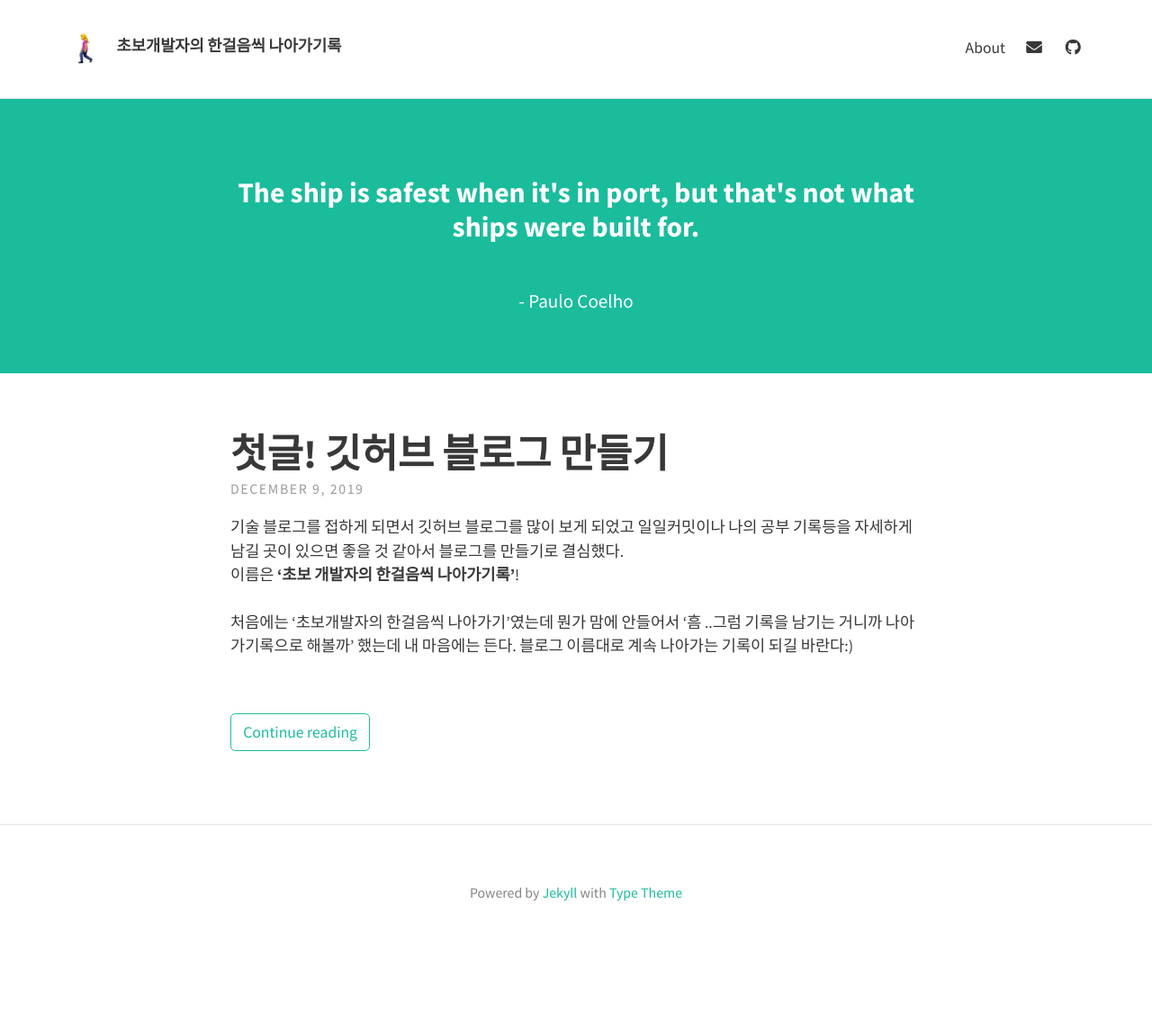
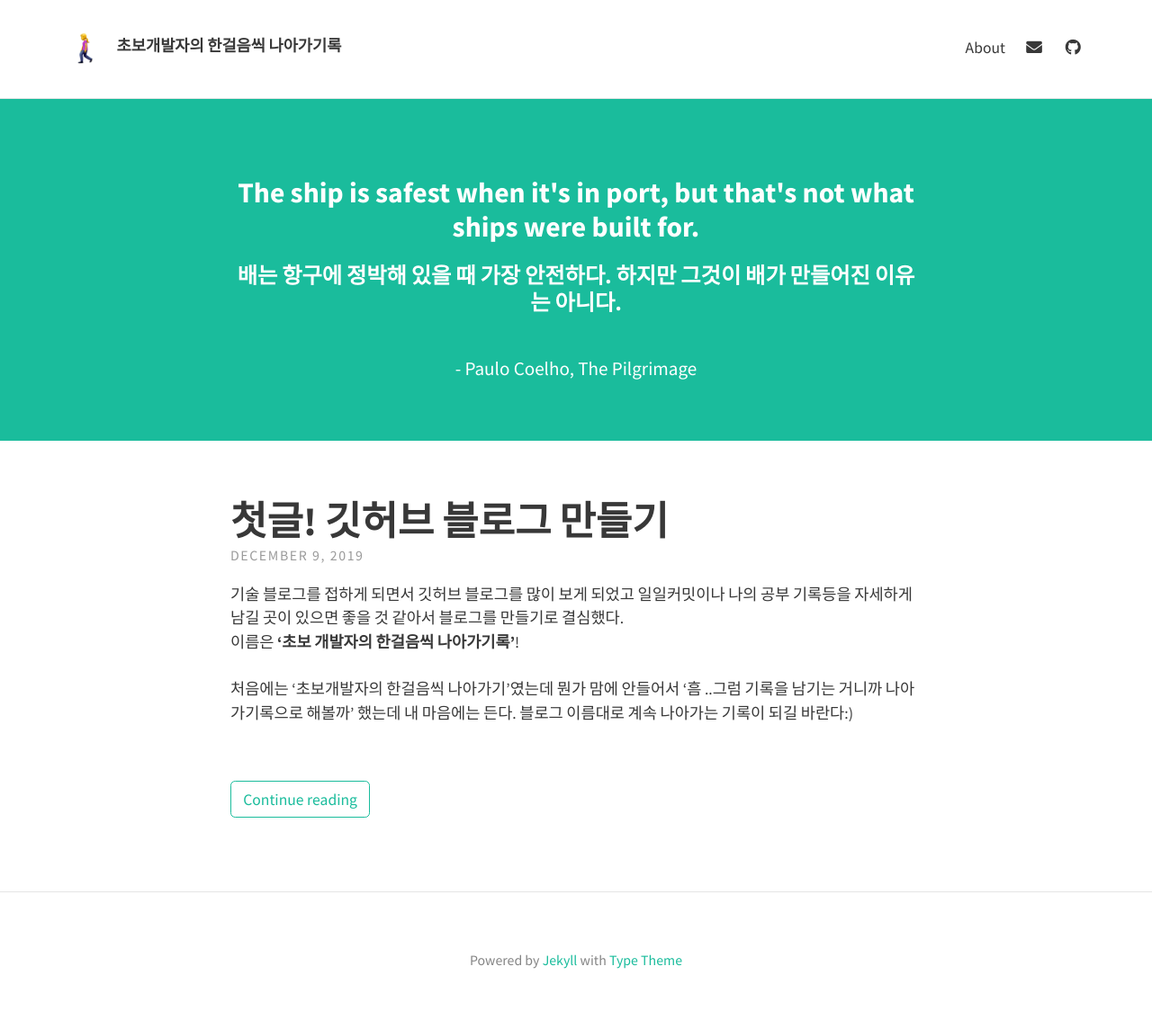
Before and after one commit to HyunlangBan/hyunlangban.github.io, a Jekyll site: the page built from index.html, in a window 1280 px wide. Shown: the whole page at 90% size. Built offline with Jekyll 4.4.1, drawn with Linux system fonts in a browser that asks for light colours; nearby versions of some CDN libraries; the list of posts is cut into pages by our own code; before the commit the page ends 1069 px from its top, so only the background shows below that.

Commit message:
Update _config.yml

```diff
--- a/_config.yml
+++ b/_config.yml
@@ -14,8 +14,9 @@ theme_settings:
   # Header and footer text
   header_text: >
      <h3>The ship is safest when it's in port, but that's not what ships were built for.</h3>
+     <h4>배는 항구에 정박해 있을 때 가장 안전하다. 하지만 그것이 배가 만들어진 이유는 아니다.</h4>
      <br>
-     <p>- Paulo Coelho</p>
+     <p>- Paulo Coelho, The Pilgrimage</p>
   header_text_feature_image:
   footer_text: >
    Powered by <a href="https://jekyllrb.com/">Jekyll</a> with <a href="https://github.com/rohanchandra/type-theme">Type Theme</a>
```
